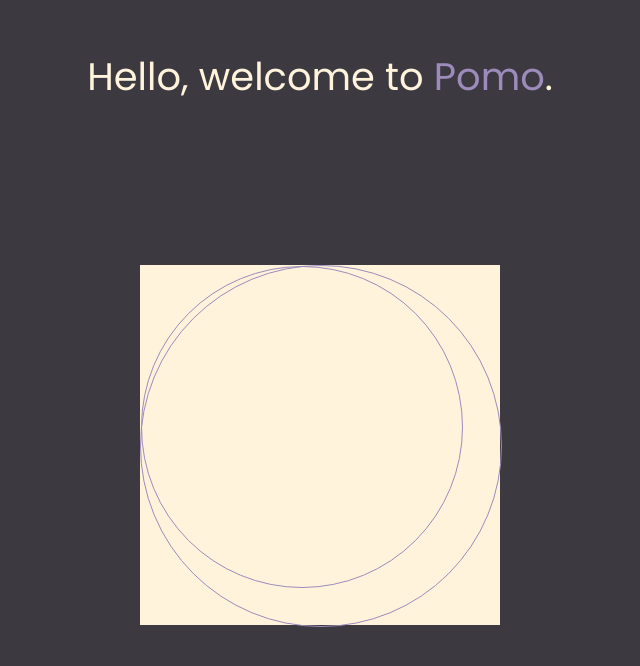
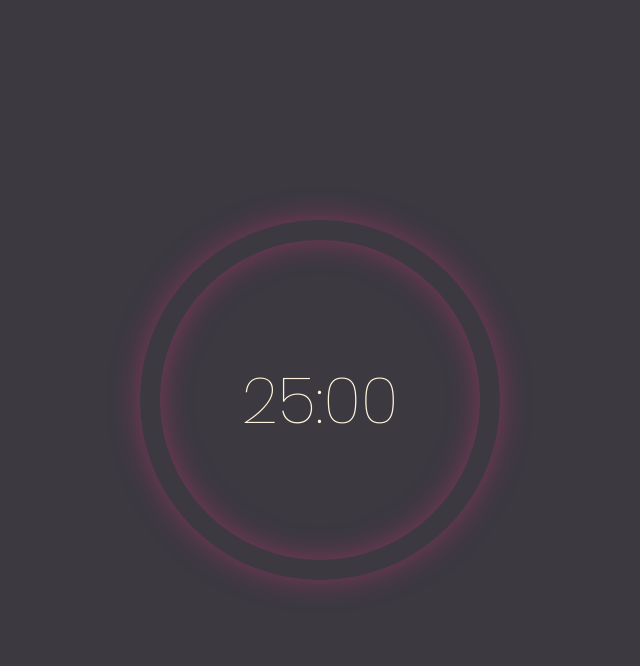
Before and after one commit to rachelkd/pomo, a SvelteKit app: page / in a window 1280 px wide. Shown: the top 666 px of the page, without its empty margins (320-960 px from the left). Built offline with nearby package versions, Linux system fonts and the light colour scheme.

Commit message:
centered timer, deleted title, added time

```diff
--- a/src/app.html
+++ b/src/app.html
@@ -5,6 +5,8 @@
 		<meta charset="utf-8" />
 		<link rel="icon" href="%sveltekit.assets%/favicon.png" />
 		<meta name="viewport" content="width=device-width" />
+		<!-- Fontawesome icons -->
+		<script src="https://kit.fontawesome.com/8cce966714.js" crossorigin="anonymous"></script>
 		%sveltekit.head%
 	</head>
 	<body data-sveltekit-preload-data="hover">
--- a/src/routes/+page.svelte
+++ b/src/routes/+page.svelte
@@ -1,11 +1,12 @@
 <script>
     import Title from "./Title.svelte";
     import Timer from "./Timer.svelte";
+
     let appName = "Pomo";
 </script>
 
-<Title title = {"Pomo"} />
-
+<!-- <Title title = {appName} /> -->
+<!-- <h1><span class="accent-text">{appName}</span> - Pomodoro Timer</h1> -->
 <div class="timer">
     <Timer />
 </div>
--- a/src/routes/Timer.svelte
+++ b/src/routes/Timer.svelte
@@ -1,33 +1,18 @@
 <!-- Timer -->
+<script>
+    export let minutes = 25;
+    export let seconds = 0;
+    let setTime = (25*60) + seconds;
+</script>
+
 <div class="timer-container">
-    <div class="div outer">
-        <div class="inner"></div>
+    <div class="progress-timer outer-circle">
+        <div class="progress-timer inner-circle">
+            <div class="time-count">
+                {minutes}:{#if seconds < 10}0{seconds}{:else}{seconds}
+                {/if}
+            </div>
+
+        </div>
     </div>
 </div>
-
-<style>
-    .timer-container {
-        display: relative;
-        height: 360px;
-        width: 360px;
-        background-color: var(--color-text);
-        align-items: center;
-        text-align: center;
-        justify-content: center;
-    }
-    .outer {
-        height: 360px;
-        width: 360px;
-        border-radius: 50%;
-        border: 1px solid var(--color-theme-1);
-
-    }
-    .inner {
-        height: 320px;
-        width: 320px;
-        border-radius: 50%;
-        border: 1px solid var(--color-theme-1);
-    }
-
-
-</style>
--- a/src/routes/Title.svelte
+++ b/src/routes/Title.svelte
@@ -2,8 +2,9 @@
     export let title = "";
 </script>
 
+<!-- Title -->
 <div class="title">
     <h1>Hello, welcome to
-        <span class="appName">{title}</span>.
+        <span class="app-name">{title}</span>.
     </h1>
 </div>
--- a/src/routes/styles.css
+++ b/src/routes/styles.css
@@ -6,7 +6,7 @@
 	--color-bg-0: #3C3941;
 	--color-bg-1: rgba(43, 41, 46, 1);
 	--color-theme-1: rgba(157, 139, 187, 1);
-	--color-theme-2: rgba(157, 139, 187, 1);
+	--color-theme-2: #C43573;
 	--color-text: rgba(255, 244, 219, 1);
 	--column-width: 42rem;
 	--column-margin-top: 4rem;
@@ -15,9 +15,12 @@
 }
 
 body {
+	background-color: var(--color-bg-0);
 	min-height: 100vh;
 	margin: 0;
-	background-color: var(--color-bg-0);
+	display: flex;
+	align-items: center;
+	justify-content: center;
 }
 
 h1,
@@ -74,7 +77,7 @@
 	}
 }
 
-.appName {
+.accent-text {
 	color: var(--color-theme-1);
 }
 .title {
@@ -85,6 +88,31 @@
 .timer {
 	display: flex;
 	align-items: center;
-	text-align: center;
 	justify-content: center;
 }
+.timer-container {
+	width: 360px;
+	height: 360px;
+	/* background: cornflowerblue; */
+	position: relative;
+}
+.progress-timer {
+	border-radius: 50%;
+	align-items: center;
+	display: flex;
+	justify-content: center;
+}
+.outer-circle {
+	width: 360px;
+	height: 360px;
+	box-shadow: 0px 0px 28px 0px rgba(196,53,115,0.5);
+}
+.inner-circle {
+	width: 320px;
+	height: 320px;
+	box-shadow: inset 0px 0px 28px 0px rgba(196,53,115,0.5);
+}
+.time-count {
+	font-weight: 100;
+	font-size: 4rem;
+}
```
